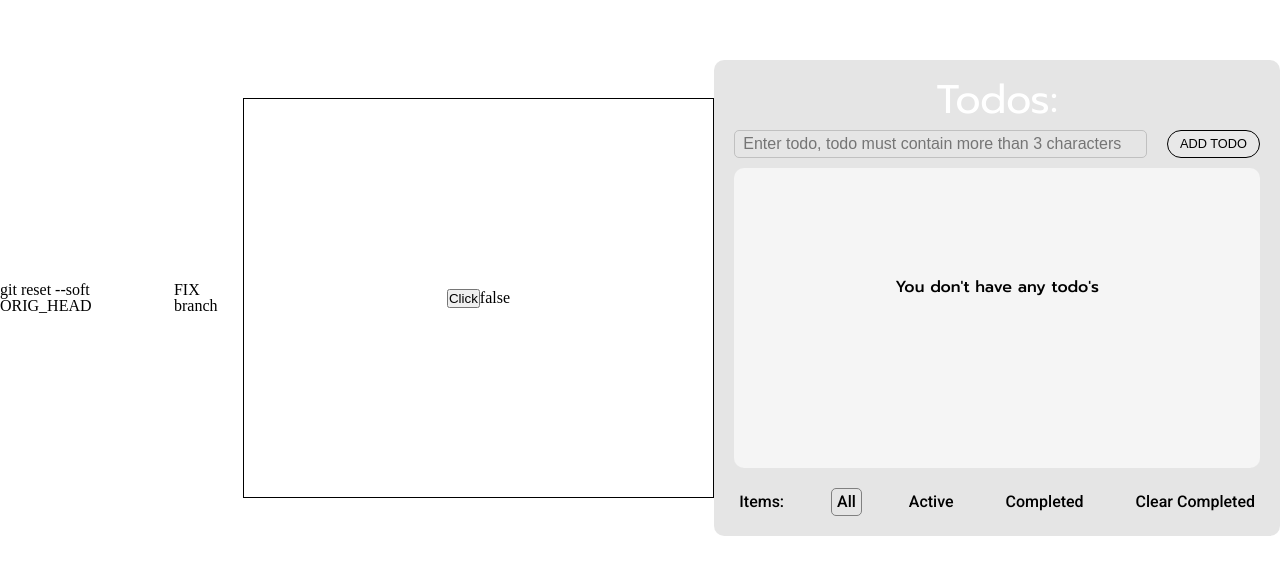
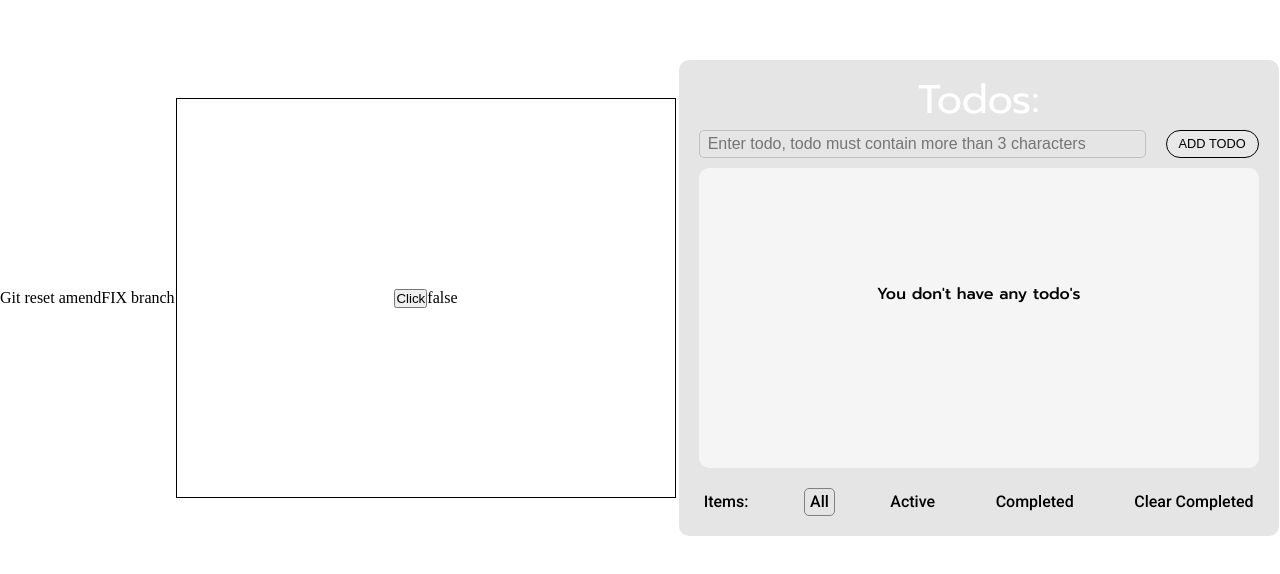
Before and after one commit to MartS88/git, a React (Create React App) app: page / in a window 1280 px wide. Shown: the part 102-676 px from the top of the page. Built offline with nearby package versions, Linux system fonts and the light colour scheme.

Commit message:
Adding new heading

```diff
--- a/src/App.tsx
+++ b/src/App.tsx
@@ -102,7 +102,7 @@ const App = () => {
 
         <div className={classes.App}>
 
-            <h1>git reset --soft ORIG_HEAD</h1>
+            <h1>Git reset amend</h1>
 
             <h1>FIX branch</h1>
 
```
